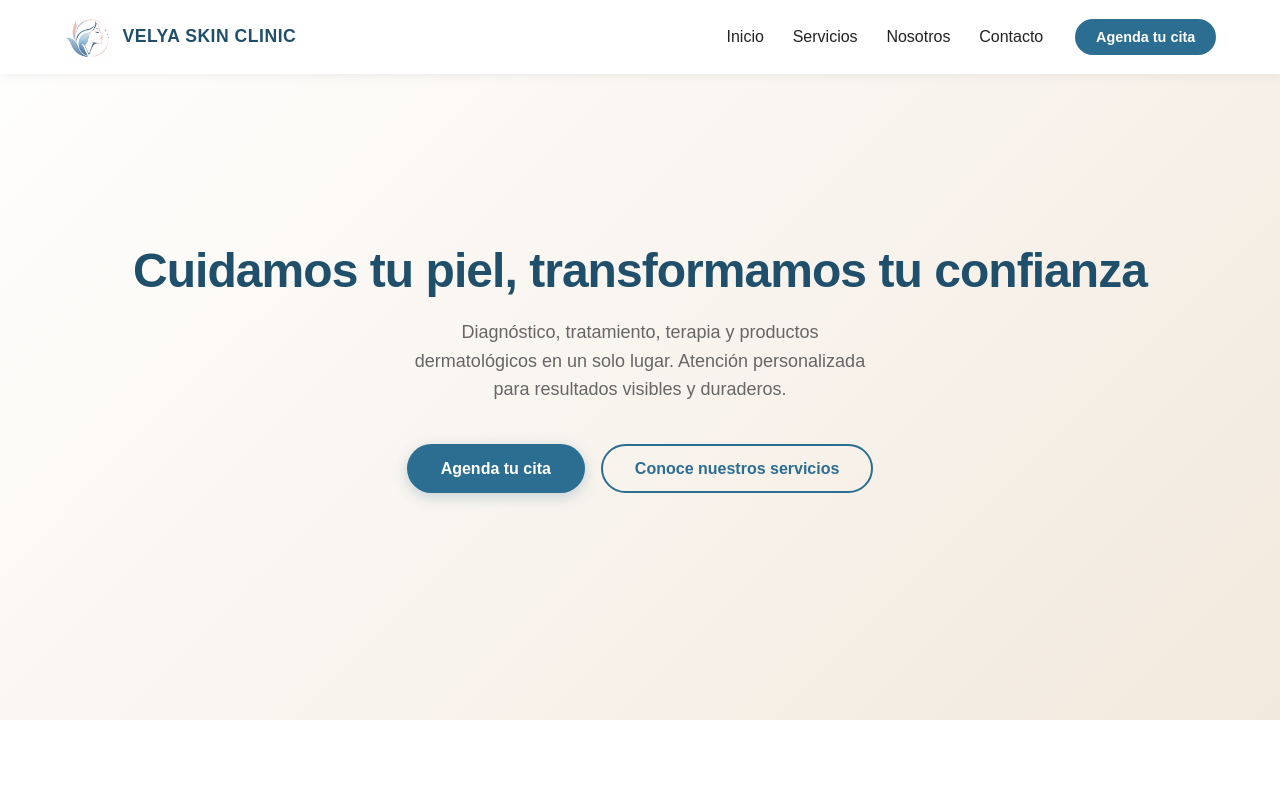
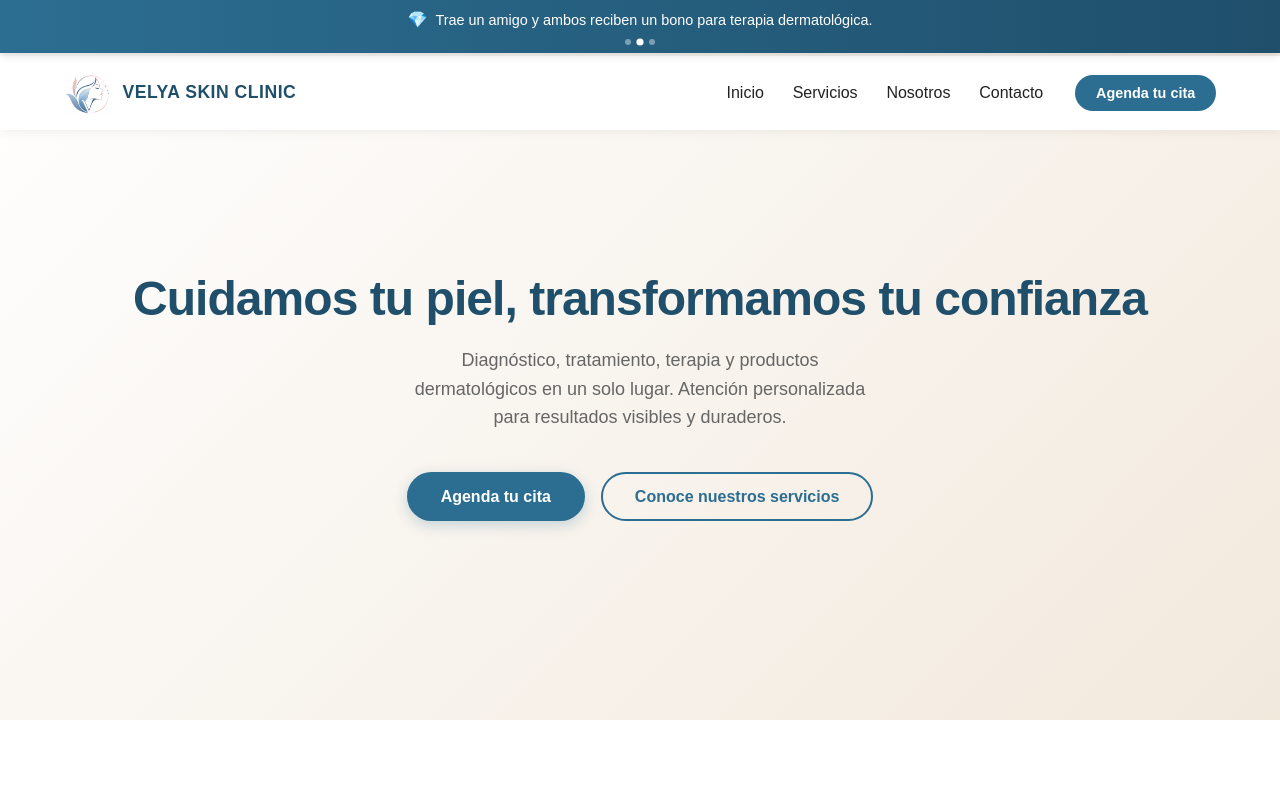
Before and after one commit to Juanosoriio/velya-skin-clinic, a React (Vite) app: page / in a window 1280 px wide. Shown: the top 800 px of the page. Built offline with nearby package versions, Linux system fonts and the light colour scheme.

Commit message:
Descripción breve del cambio

```diff
--- a/src/App.jsx
+++ b/src/App.jsx
@@ -1,4 +1,5 @@
 import './assets/styles/global.css'
+import OffersBanner from './components/OffersBanner'
 import Header from './components/Header'
 import Hero from './components/Hero'
 import AboutUs from './components/AboutUs'
@@ -14,6 +15,7 @@ import Footer from './components/Footer'
 function App() {
   return (
     <div className="app">
+      <OffersBanner />
       <Header />
       <Hero />
       <AboutUs />
--- a/src/components/Header.css
+++ b/src/components/Header.css
@@ -1,6 +1,6 @@
 .header {
   position: fixed;
-  top: 0;
+  top: 56px;
   left: 0;
   width: 100%;
   background-color: var(--color-white);
--- a/src/components/Hero.css
+++ b/src/components/Hero.css
@@ -1,6 +1,6 @@
 .hero {
   min-height: 90vh;
-  padding: 80px 1.5rem 4rem;
+  padding: 136px 1.5rem 4rem;
   background: linear-gradient(135deg, var(--color-white) 0%, var(--color-beige) 100%);
   display: flex;
   align-items: center;
@@ -100,7 +100,7 @@
 
 @media (max-width: 768px) {
   .hero {
-    padding: 80px 1.25rem 3rem;
+    padding: 120px 1.25rem 3rem;
     min-height: auto;
   }
 
--- /dev/null
+++ b/src/components/OffersBanner.css
@@ -0,0 +1,79 @@
+.offers-banner {
+  position: fixed;
+  top: 0;
+  left: 0;
+  width: 100%;
+  z-index: 1100;
+  background: linear-gradient(90deg, var(--color-primary) 0%, var(--color-primary-dark) 100%);
+  color: var(--color-white);
+  box-shadow: 0 2px 8px rgba(0, 0, 0, 0.15);
+}
+
+.offers-banner__container {
+  max-width: 1200px;
+  margin: 0 auto;
+  padding: 0.6rem 1.5rem;
+  display: flex;
+  align-items: center;
+  justify-content: center;
+  gap: 0.5rem;
+}
+
+.offers-banner__icon {
+  font-size: 1rem;
+  line-height: 1;
+  flex-shrink: 0;
+}
+
+.offers-banner__text {
+  margin: 0;
+  font-size: 0.9rem;
+  font-weight: 500;
+  text-align: center;
+  line-height: 1.4;
+  transition: opacity 0.3s ease, transform 0.3s ease;
+}
+
+.offers-banner__text--visible {
+  opacity: 1;
+  transform: translateY(0);
+}
+
+.offers-banner__text--hidden {
+  opacity: 0;
+  transform: translateY(8px);
+}
+
+.offers-banner__dots {
+  display: flex;
+  justify-content: center;
+  gap: 0.4rem;
+  padding-bottom: 0.5rem;
+}
+
+.offers-banner__dot {
+  width: 6px;
+  height: 6px;
+  border-radius: 50%;
+  background-color: rgba(255, 255, 255, 0.4);
+  transition: background-color 0.3s ease, transform 0.3s ease;
+}
+
+.offers-banner__dot--active {
+  background-color: var(--color-white);
+  transform: scale(1.2);
+}
+
+@media (max-width: 768px) {
+  .offers-banner__container {
+    padding: 0.5rem 1rem;
+  }
+
+  .offers-banner__text {
+    font-size: 0.8rem;
+  }
+
+  .offers-banner__dots {
+    padding-bottom: 0.4rem;
+  }
+}
--- /dev/null
+++ b/src/components/OffersBanner.jsx
@@ -0,0 +1,46 @@
+import { useState, useEffect } from 'react'
+import './OffersBanner.css'
+
+const offers = [
+  '10% de descuento en productos dermatológicos durante el primer mes.',
+  'Trae un amigo y ambos reciben un bono para terapia dermatológica.',
+  'Primera terapia gratis al adquirir un Plan Premium Dermanova.',
+]
+
+function OffersBanner() {
+  const [currentIndex, setCurrentIndex] = useState(0)
+  const [isVisible, setIsVisible] = useState(true)
+
+  useEffect(() => {
+    const interval = setInterval(() => {
+      setIsVisible(false)
+      setTimeout(() => {
+        setCurrentIndex((prev) => (prev + 1) % offers.length)
+        setIsVisible(true)
+      }, 300)
+    }, 4000)
+
+    return () => clearInterval(interval)
+  }, [])
+
+  return (
+    <div className="offers-banner">
+      <div className="offers-banner__container">
+        <span className="offers-banner__icon" aria-hidden="true">💎</span>
+        <p className={`offers-banner__text ${isVisible ? 'offers-banner__text--visible' : 'offers-banner__text--hidden'}`}>
+          {offers[currentIndex]}
+        </p>
+      </div>
+      <div className="offers-banner__dots">
+        {offers.map((_, index) => (
+          <span
+            key={index}
+            className={`offers-banner__dot ${index === currentIndex ? 'offers-banner__dot--active' : ''}`}
+          />
+        ))}
+      </div>
+    </div>
+  )
+}
+
+export default OffersBanner
```
